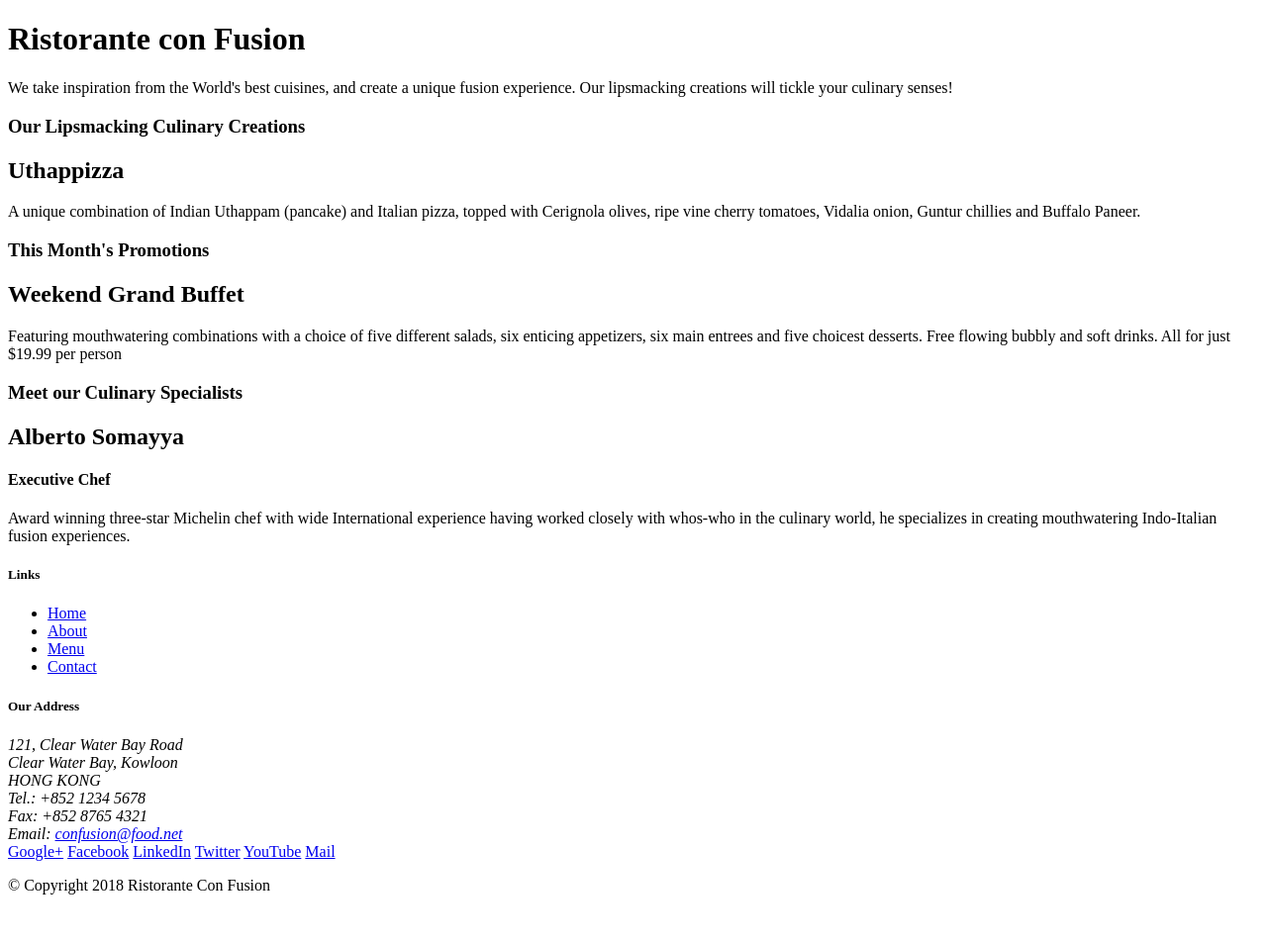
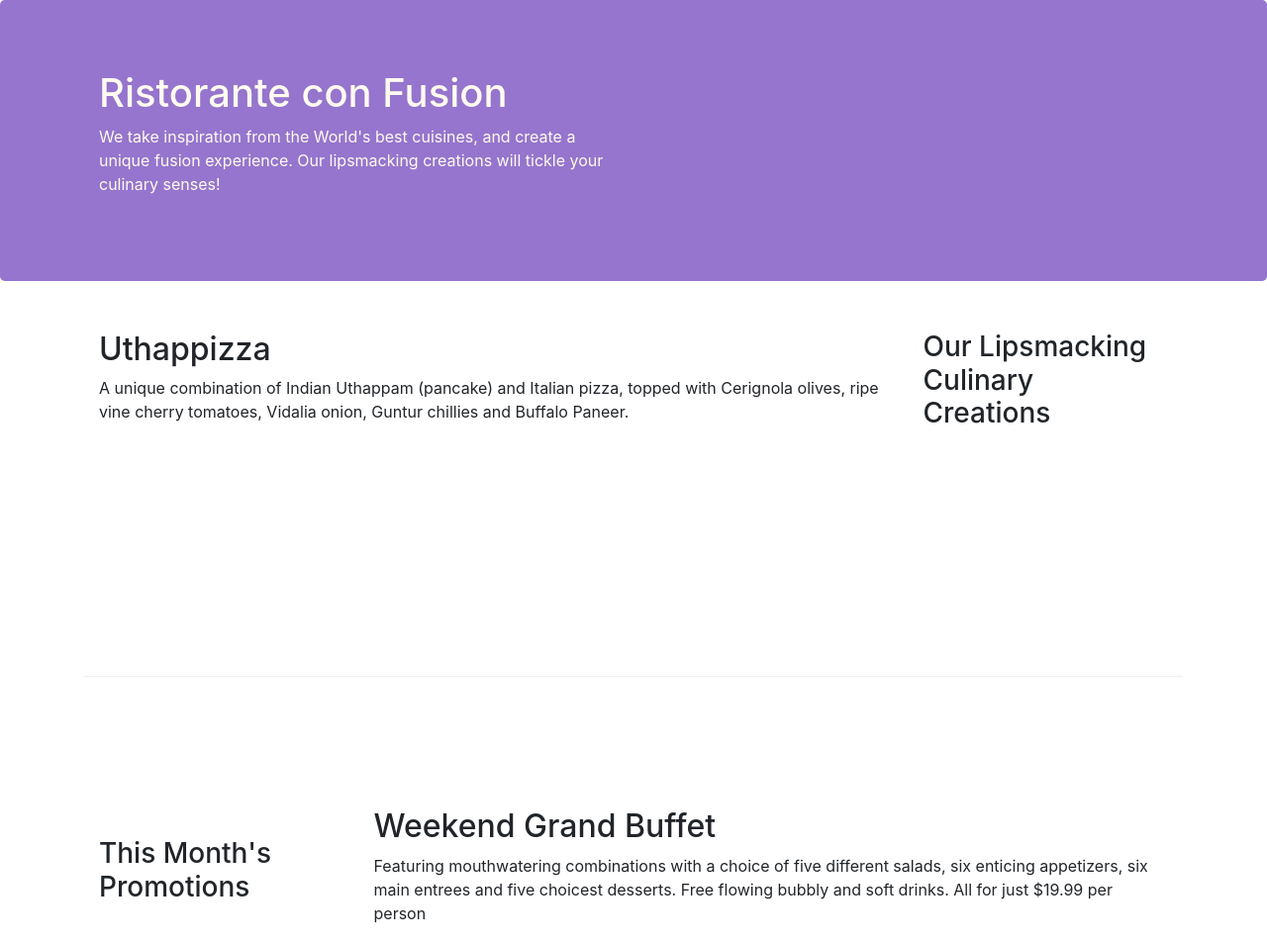
Before and after one commit to anthonyassaf/Bootstrap-ConFusion, a website: page index.html in a window 1280 px wide. Shown: the top 954 px of the page at 99% size. Before the commit the page ends 920 px from the top, so only its background shows below. Drawn offline with nearby package versions, Linux system fonts and the light colour scheme.

Commit message:
before assignment1

```diff
--- /dev/null
+++ b/css/styles.css
@@ -0,0 +1,30 @@
+.row-header{
+    margin:0px auto;
+    padding:0px auto;
+}
+
+.row-content{
+    margin:0px auto;
+    padding:50px 0px 50px 0px;
+    border-bottom: 1px ridge;
+    min-height:400px;
+}
+
+.footer{
+    background-color: #D1C4E9;
+    margin: 0px auto;
+    padding: 20px 0 20px 0px;
+}
+
+.jumbotron{
+    padding:70px 30px 70px 30px;
+    margin:0px auto;
+    background-color: #9575CD;
+    color:floralwhite;
+}
+
+.adress{
+    font-size:80%;
+    margin:0px;
+    color:#0f0f0f;
+}
--- a/index.html
+++ b/index.html
@@ -2,51 +2,59 @@
 <html lang="en">
 
 <head>
+    <!-- Required meta tags always come first -->
+    <meta charset="utf-8">
+    <meta name="viewport" content="width=device-width, initial-scale=1, shrink-to-fit=no">
+    <meta http-equiv="x-ua-compatible" content="ie=edge">
+
+    <!-- Bootstrap CSS -->
+    <link rel="stylesheet" href="node_modules/bootstrap/dist/css/bootstrap.min.css">
+    <link rel="stylesheet" href="css/styles.css">
     <title>Ristorante Con Fusion</title>
 </head>
 
 <body>
 
-    <header>
-        <div>
-            <div>
-                <div>
+    <header class="jumbotron">
+        <div class="container">
+            <div class="row row-header">
+                <div class="col-12 col-sm-6">
                     <h1>Ristorante con Fusion</h1>
                     <p>We take inspiration from the World's best cuisines, and create a unique fusion experience. Our lipsmacking creations will tickle your culinary senses!</p>
                 </div>
-                <div>
+                <div class="col-12 col-sm">
                 </div>
             </div>
         </div>
     </header>
 
-    <div>
-        <div>
-            <div>
+    <div class="container">
+        <div class="row row-content align-intems-center">
+            <div class="col-12 order-sm-last col-sm-4 col-md-3">
                 <h3>Our Lipsmacking Culinary Creations</h3>
             </div>
-            <div>
+            <div  class="col order-sm-first col-sm col-md">
                 <h2>Uthappizza</h2>
                 <p>A unique combination of Indian Uthappam (pancake) and Italian pizza, topped with Cerignola olives, ripe vine cherry tomatoes, Vidalia onion, Guntur chillies and Buffalo Paneer.</p>
             </div>
         </div>
 
 
-        <div>
-            <div>
+        <div class="row row-content align-items-center">
+            <div class="col-12 col-sm-4 col-md-3">
                 <h3>This Month's Promotions</h3>
             </div>
-            <div>
+            <div class="col col-sm col-md">
                 <h2>Weekend Grand Buffet</h2>
                 <p>Featuring mouthwatering combinations with a choice of five different salads, six enticing appetizers, six main entrees and five choicest desserts. Free flowing bubbly and soft drinks. All for just $19.99 per person </p>
             </div>
         </div>
 
-        <div>
-            <div>
+        <div class="row row-content align-items-center">
+            <div class="col-12 order-sm-last col-sm-4 col-md-3">
                 <h3>Meet our Culinary Specialists</h3>
             </div>
-            <div>
+            <div class="col order-sm-first col-sm col-md">
                 <h2>Alberto Somayya</h2>
                 <h4>Executive Chef</h4>
                 <p>Award winning three-star Michelin chef with wide International experience having worked closely with whos-who in the culinary world, he specializes in creating mouthwatering Indo-Italian fusion experiences. </p>
@@ -54,19 +62,19 @@
         </div>
     </div>
 
-    <footer>
-        <div>
-            <div>
-                <div>
+    <footer class="footer">
+        <div class="container">
+            <div class="row">
+                <div class="col-4 offset-1 col-sm-2">
                     <h5>Links</h5>
-                    <ul>
+                    <ul class="list-unstyled">
                         <li><a href="#">Home</a></li>
                         <li><a href="#">About</a></li>
                         <li><a href="#">Menu</a></li>
                         <li><a href="#">Contact</a></li>
                     </ul>
                 </div>
-                <div>
+                <div class="col-7 col-sm-5">
                     <h5>Our Address</h5>
                     <address>
 		              121, Clear Water Bay Road<br>
@@ -77,8 +85,8 @@
 		              Email: <a href="mailto:confusion@food.net">confusion@food.net</a>
 		           </address>
                 </div>
-                <div>
-                    <div>
+                <div class="col-12 col-sm-4 align-self-center">
+                    <div class="text-center">
                         <a href="http://google.com/+">Google+</a>
                         <a href="http://www.facebook.com/profile.php?id=">Facebook</a>
                         <a href="http://www.linkedin.com/in/">LinkedIn</a>
@@ -88,8 +96,8 @@
                     </div>
                 </div>
            </div>
-           <div>
-                <div>
+           <div class="row justify-content-center">
+                <div class="col-auto">
                     <p>© Copyright 2018 Ristorante Con Fusion</p>
                 </div>
            </div>
--- a/package.json
+++ b/package.json
@@ -12,5 +12,10 @@
   "license": "ISC",
   "devDependencies": {
     "lite-server": "^2.3.0"
+  },
+  "dependencies": {
+    "bootstrap": "^4.0.0",
+    "jquery": "^3.3.1",
+    "popper.js": "^1.12.9"
   }
 }
```
Also changed, not shown: 1 other file.
